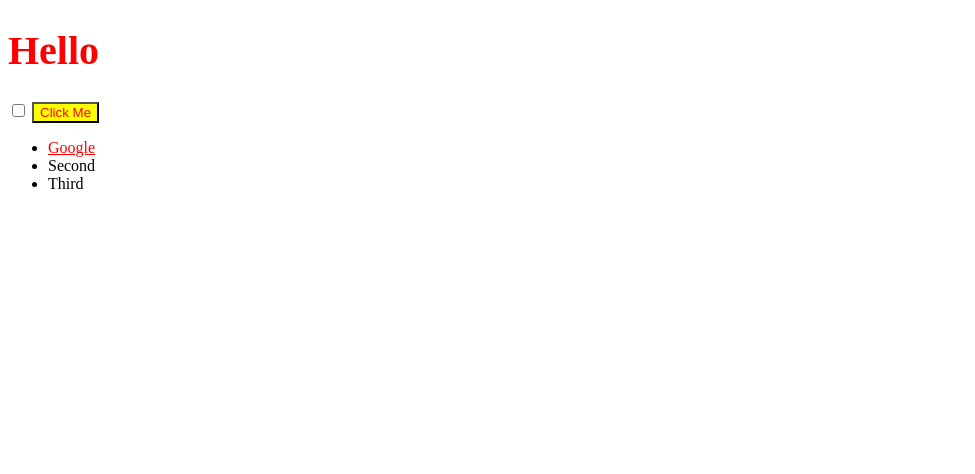
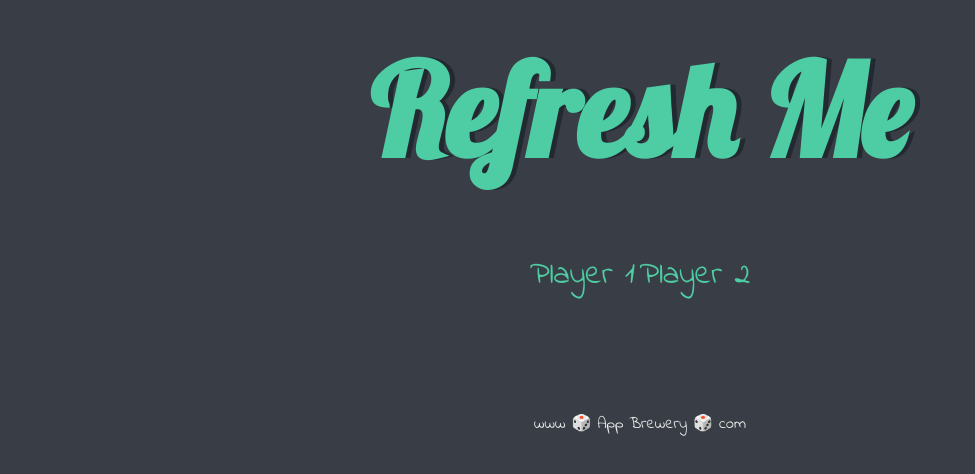
Before and after one commit to Javier-Guillen/CV, a plain HTML site: page index.html in a window 1280 px wide. Shown: the whole page, without its empty margins (0-975 px from the left). Drawn offline with Linux system fonts and the light colour scheme.

Commit message:
(ADD) Archivos iniciales

```diff
--- a/index.html
+++ b/index.html
@@ -2,26 +2,33 @@
 <html lang="en" dir="ltr">
   <head>
     <meta charset="utf-8">
-    <title>My Website</title>
+    <title>Dicee</title>
     <link rel="stylesheet" href="styles.css">
+    <link href="https://fonts.googleapis.com/css?family=Indie+Flower|Lobster" rel="stylesheet">
 
   </head>
   <body>
 
-    <h1>Hello</h1>
+    <div class="container">
+      <h1>Refresh Me</h1>
 
-    <input type="checkbox">
+      <div class="dice">
+        <p>Player 1</p>
+        <img class="img1" src="">
+      </div>
 
-    <button id="click-me-button" style = "border:active; color:red;">Click Me</button>
+      <div class="dice">
+        <p>Player 2</p>
+        <img class="img2" src="">
+      </div>
 
-    <ul>
-      <li class="list">
-        <a href="https://www.google.com">Google</a>
-      </li>
-      <li class="list">Second</li>
-      <li class="list" id="third_element">Third</li>
-    </ul>
+    </div>
+
 
   </body>
+
+  <footer>
+    www 🎲 App Brewery 🎲 com
+  </footer>
   <script src="index.js" charset="utf-8"></script>
 </html>
--- a/index.js
+++ b/index.js
@@ -1,7 +1,9 @@
 
+let randomNum = Math.floor(Math.random() * 6) + 1;
 
-
-// document.querySelector("li .list")[0].innerHTML = "Javier Guillen"
-document.querySelector("ul li.list a").style.color = "red";
-document.getElementById("click-me-button").style.backgroundColor = "yellow";
-document.querySelector("h1").classList.toggle("huge");
+switch(randomNum){
+    case 1:
+        document.querySelector(".img1").src = "dice1.png"
+        break;
+}
+console.log("TEST-JG - Random: "+randomNum);
--- a/styles.css
+++ b/styles.css
@@ -1,6 +1,41 @@
+.container {
+  width: 70%;
+  margin: auto;
+  text-align: center;
+}
+
+.dice {
+  text-align: center;
+  display: inline-block;
+
+}
+
+body {
+  background-color: #393E46;
+}
+
 h1 {
-  color: red;
+  margin: 30px;
+  font-family: 'Lobster', cursive;
+  text-shadow: 5px 0 #232931;
+  font-size: 8rem;
+  color: #4ECCA3;
 }
-.huge{
-  font-size: 40px;
+
+p {
+  font-size: 2rem;
+  color: #4ECCA3;
+  font-family: 'Indie Flower', cursive;
 }
+
+img {
+  width: 80%;
+}
+
+footer {
+  margin-top: 5%;
+  color: #EEEEEE;
+  text-align: center;
+  font-family: 'Indie Flower', cursive;
+
+}
```
Also changed, not shown: images/dice1.png (added), images/dice2.png (added), images/dice3.png (added), images/dice4.png (added), images/dice5.png (added), images/dice6.png (added).
